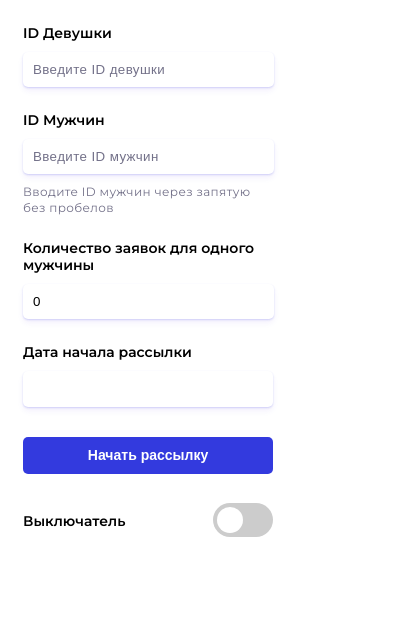
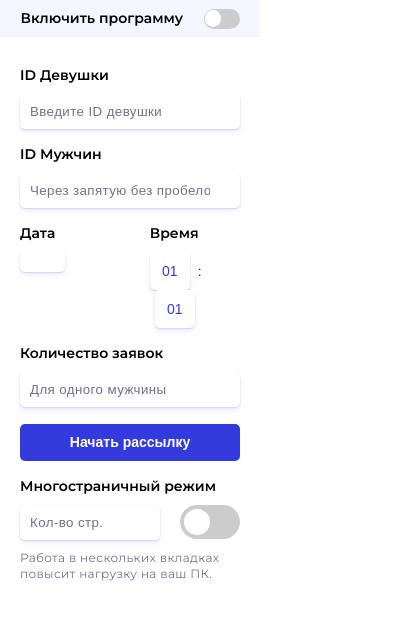
Before and after one commit to DrewSkow/sendCallRequestExtension, a browser extension: page popup.html in a window 400 px wide. Drawn offline with Linux system fonts and the light colour scheme.

Commit message:
fixed desplay

```diff
--- a/popup.css
+++ b/popup.css
@@ -1,16 +1,27 @@
 body{
-    padding: 0 15px;
-    width: 250px;
+    width: 260px;
     font-family: 'Montserrat', sans-serif;
+    padding: 0;
+    margin: 0;
+}
+
+.wrapper{
+    position: relative;
+
+    padding: 50px 20px 20px 20px;
+
+    max-width: 220px;
+    width: 100%;
 }
 
 input{
-    padding: 10px 16px 10px 10px;
+    max-width: 200px;
+    width: 100%;
+    padding: 10px;
     background: #FFFFFF;
     box-shadow: 0px 1px 2px rgba(51, 58, 222, 0.2), 0px 4px 6px rgba(74, 0, 224, 0.06);
     border-radius: 5px;
-    border:none;
-    width:90%;
+    border: none;
     cursor: pointer;
 }
 
@@ -18,7 +29,15 @@ input::placeholder{
     letter-spacing: 0.03em;
     color: #737189;
     margin: 0px 10px;
+}
 
+input:focus{
+    outline: 1px solid rgba(51, 58, 222, 0.3);
+}
+
+input::-webkit-outer-spin-button,
+input::-webkit-inner-spin-button {
+    -webkit-appearance: none;
 }
 
 p{
@@ -27,34 +46,78 @@ p{
     font-size: 14px;
     line-height: 17px;
     color: #000;
+    margin: 0 0 10px 0;
+    padding: 0;
+}
 
-    margin-bottom: 10px;
+.row{
+    width: 100%;
+    max-width: 220px;
+    margin-top: 17px;
+}
+
+.pickers{
+    width: 100%;
+    display: flex;
+    justify-content: space-between;
 }
 
 .desc{
-    margin-top: 10px;
+    font-style: normal;
     font-weight: 400;
     font-size: 12px;
     line-height: 130%;
-    display: flex;
-    align-items: center;
     letter-spacing: 0.03em;
     color: #737189;
+    width: 100%;
+    margin-top: 10px;
 }
 
-.row{
-    margin: 25px auto 0 auto;
+.multi__line{
+    display: flex;
+    justify-content: space-between;
 }
+.multi__line input{
+    max-width: 120px;
+}
+
+.time-picker{
+    font-weight: 500;
+    font-size: 14px;
+    line-height: 130%;
+}
+
+#timeM, #timeH{
+    max-width: 40px;
+
+    padding: 10px 0;
+    margin: 0;
+
+    font-weight: 400;
+    font-size: 14px;
+    line-height: 130%;
+    color: #333ADE;
+    text-align: center;
+}
+
+#timeH{
+    margin-right: 5px;
+}
+
+#timeM{
+    margin-left: 5px;
+}
+
+
 
 .btn{
     width: 100%;
-    display: flex;
-    justify-content: center;
+    max-width: 240px;
 }
 
 #sendButton{
     width: 100%;
-    margin: 30px 0 0 0;
+    margin: 0;
     height: 37px;
     border:none;
     background: #333ADE;
@@ -81,13 +144,37 @@ p{
 /* switch button ========================== */
 
 .switcher{
+    position: absolute;
+    top: 0;
+    left: 0;
+    right: 0;
+
     display: flex;
     justify-content: space-between;
     align-items: center;
-    margin-bottom: 25px;
+}
+
+.switcher_wrapper{
+    width: 100%;
+    background: #F5F5FD;
+    margin-bottom: 20px;
+
+    display: flex;
+    justify-content: space-evenly;
+    align-items: center;
+}
+
+.switcher_wrapper p{
+    margin-top: 10px;
+    font-style: normal;
+    font-weight: 600;
+    font-size: 14px;
+    line-height: 17px;
+    color: #000000;
 }
 
 .switch {
+    margin-left: 10px;
     position: relative;
     display: inline-block;
     width: 60px;
@@ -147,17 +234,82 @@ input:checked + .slider:before {
     border-radius: 50%;
 }
 
+/* уменьшенный переключатель */
+
+.switch-small {
+
+    position: relative;
+    display: inline-block;
+    width: 36px;
+    height: 20px;
+}
+
+.switch-small input {
+    opacity: 0;
+    width: 0;
+    height: 0;
+}
+
+.slider-small {
+    position: absolute;
+    cursor: pointer;
+    top: 0;
+    left: 0;
+    right: 0;
+    bottom: 0;
+    background-color: #ccc;
+    -webkit-transition: .4s;
+    transition: .4s;
+}
+
+.slider-small:before {
+    position: absolute;
+    content: "";
+    width: 15.86px;
+    height: 16.25px;
+    left: 1.83px;
+    bottom: 1.87px;
+    background-color: white;
+    -webkit-transition: .4s;
+    transition: .4s;
+}
+
+input:checked + .slider-small {
+    background-color: #333ADE;
+}
+
+input:focus + .slider-small {
+    box-shadow: 0 0 1px #333ADE;
+}
+
+input:checked + .slider-small:before {
+    -webkit-transform: translateX(16px);
+    -ms-transform: translateX(16px);
+    transform: translateX(16px);
+}
+
+/* Закругленные ползунки */
+.round {
+    border-radius: 34px;
+}
+
+.round:before {
+    border-radius: 50%;
+}
+
+
+
 /* Date picker ============================= */
 
 .date-picker {
     position: relative;
     width: 100%;
-    max-width: 320px;
-    height: 36px;
-    background-color: #FFF;
-    margin: 0 auto;
+    max-width: 106px;
+
     box-shadow: 0px 1px 2px rgba(51, 58, 222, 0.2), 0px 4px 6px rgba(74, 0, 224, 0.06);
     border-radius:5px;
+
+    padding: 10px 5px;
 
     cursor: pointer;
     user-select: none;
@@ -168,30 +320,29 @@ input:checked + .slider:before {
 }
 
 .date-picker .selected-date {
-    width: 100%;
-    height: 100%;
-
-    display: flex;
-    justify-content: center;
-    align-items: center;
-
-    font-weight: 500;
+    text-align: center;
+    font-weight: 400;
+    font-size: 14px;
     color: #333ADE;
-    font-size: 14px;
 }
 
 .date-picker .dates {
     display: none;
     position: absolute;
-    bottom: 100%;
-    left: 0;
-    right: 0;
+    bottom:100%;
+    left:0;
+    right: -105%;
+
+    border: .5px solid rgba(51, 58, 222, 0.2);
+    border-radius: 2px;
+    box-shadow: 0px 1px 2px rgba(51, 58, 222, 0.2), 0px 4px 6px rgba(74, 0, 224, 0.06);
 
     background-color: #FFF;
 }
 
 .date-picker .dates.active {
     display: block;
+    z-index: 1000;
 }
 
 .date-picker .dates .month {
--- a/popup.html
+++ b/popup.html
@@ -12,6 +12,18 @@
     <title>popup</title>
 </head>
 <body>
+    <div class="wrapper">
+
+        <div class="switcher">
+            <div class="switcher_wrapper">
+                <p>Включить программу</p>
+                <label class="switch-small">
+                    <input id="switchButton" type="checkbox">
+                    <span class="slider-small round"></span>
+                </label>
+            </div>
+        </div>
+
         <div class="row">
             <p>ID Девушки</p>
             <input placeholder="Введите ID девушки" type="text" name="w_id" id="i_w_id">
@@ -19,19 +31,12 @@
 
         <div class="row">
             <p>ID Мужчин</p>
-        <input placeholder="Введите ID мужчин" type="text" name="m_id" id="i_m_id">
-        <p class="desc">
-            Вводите ID мужчин через запятую без пробелов
-        </p>
+            <input placeholder="Через запятую без пробелов" type="text" name="m_id" id="i_m_id">
         </div>
 
-    <div class="row">
-        <p>Количество заявок для одного мужчины</p>
-        <input placeholder="Введите количество" type="number" name="quantity" id="req_quantity">
-    </div>
-
-    <div class="row">
-        <p>Дата начала рассылки</p>
+        <div class="row pickers">
+            <div class="date-picker-wrapper">
+                <p>Дата</p>
                 <div class="date-picker">
                     <div class="selected-date"></div>
 
@@ -41,23 +46,44 @@
                             <div class="mth"></div>
                             <div class="arrows next-mth">&gt;</div>
                         </div>
-
                         <div class="days"></div>
                     </div>
                 </div>
             </div>
+            <div class="time-picker">
+                <p>Время</p>
+                <input type="number" step="1" max="24" min="1" value="01" id="timeH">
+                :
+                <input type="number" step="1" max="60" min="1" value="01" id="timeM">
+            </div>
+        </div>
 
-    <div class="btn">
+        <div class="row">
+            <p>Количество заявок</p>
+            <input placeholder="Для одного мужчины" type="number" name="quantity" id="req_quantity">
+        </div>
+
+        <div class="btn row">
             <button id="sendButton">Начать рассылку</button>
         </div>
 
-    <div class="row switcher">
-        <p>Выключатель</p>
+        <div class="row">
+            <div class="multi">
+                <p>Многостраничный режим</p>
+                <div class="multi__line">
+                    <input placeholder="Кол-во стр." type="number" name="quantity" id="multi-page">
                     <label class="switch">
-            <input id="switchButton" type="checkbox">
+                        <input id="switchButtonMultiPage" type="checkbox">
                         <span class="slider round"></span>
                     </label>
                 </div>
+                <p class="desc">
+                    Работа в нескольких вкладках повысит нагрузку на ваш ПК.
+                </p>
+            </div>
+        </div>
+    </div>
+
     <script src="date-picker.js" ></script>
     <script src="popup.js" type="module" ></script>
 </body>
--- a/popup.js
+++ b/popup.js
@@ -2,6 +2,8 @@ const btn = document.getElementById("sendButton");
 const womenId = document.getElementById("i_w_id");
 const menData = document.getElementById("i_m_id");
 const quantity = document.getElementById("req_quantity");
+const timeH = document.getElementById("timeH");
+const timeM = document.getElementById("timeM");
 
 const port = chrome.runtime.connect({name: "exchangeData"});
 
@@ -10,7 +12,7 @@ chrome.storage.local.get("switchCallReq", v => switchButton.checked = v.switchCa
 
 chrome.storage.local.get("wId", v => womenId.value = v.wId||"");
 chrome.storage.local.get("mId", v => menData.value = v.mId||"");
-chrome.storage.local.get("quantity", v => quantity.value = +v.quantity||0);
+chrome.storage.local.get("quantity", v => quantity.value = +v.quantity || null  );
 
 womenId.addEventListener('input', e=>chrome.storage.local.set({wId:e.target.value}));
 menData.addEventListener('input', e=>chrome.storage.local.set({mId:e.target.value}));
@@ -19,7 +21,7 @@ quantity.addEventListener('input', e=>chrome.storage.local.set({quantity:e.targe
 const handleClick = async () => {
     await chrome.tabs.query({url:"http://www.charmdate.com/clagt/lovecall/add.php"}, v =>{
         v.length == 0 && port.postMessage({method: "createTab"});
-        v.length != 0 && port.postMessage({method: "switchOnTab", tabid: v[0].id})
+        v.length != 0 && port.postMessage({method: "runScriptInTab", tabid: v[0].id})
     })
     const menId = menData.value.split(",");
     const wId = womenId.value;
@@ -33,10 +35,25 @@ const handleClick = async () => {
   await chrome.storage.local.remove(["wId", "mId", "quantity"]);
 }
 
-btn.addEventListener('click', handleClick)
-
 const switchClick = (e) => {
     chrome.storage.local.set({switchCallReq: e.target.checked})
 }
 
+const onWheelHandler = (e, t) => {
+    if(e.deltaY>0){
+        e.target.value--;
+        if (e.target.value<1){e.target.value=1}
+    } else {
+        e.target.value++;
+        if(t == "m" && e.target.value>60){
+            e.target.value = 60;
+        } else if(t=="h" && e.target.value>23){e.target.value=23}
+    }
+}
+
+timeH.addEventListener("mousewheel", e => onWheelHandler(e, "h"))
+timeM.addEventListener("mousewheel", e => onWheelHandler(e, "m"))
+
+btn.addEventListener('click', handleClick)
+
 switchButton.addEventListener("click", switchClick);
```
Also changed, not shown: background.js (+70 -38 lines), content.js (+26 -12 lines). Lines whose indentation alone changed are shown as unchanged.
